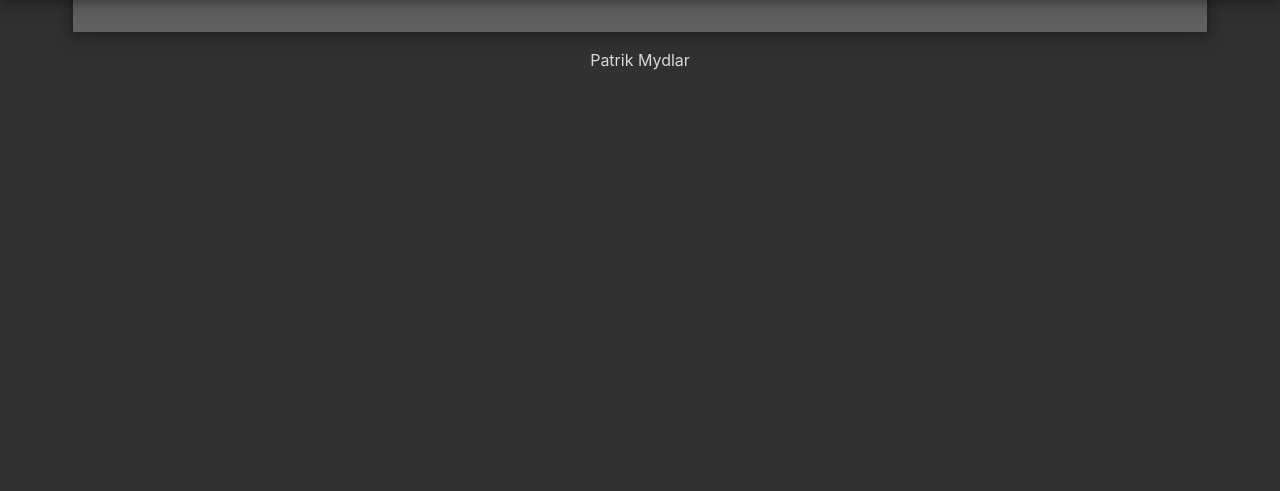
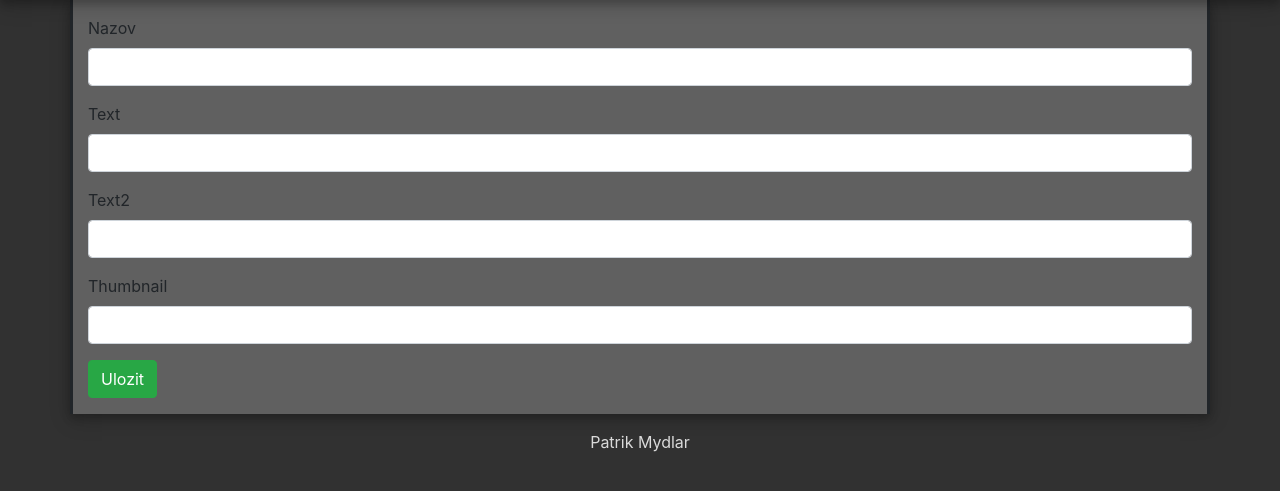
Before and after one commit to pantis/semestralnapraca, a PHP site: page /editor.php in a window 1280 px wide. Shown: the part 77-568 px from the top of the page. Run offline with PHP 8.4, Linux system fonts and the light colour scheme.

Commit message:
moznost pridavania clankov

```diff
--- a/semestralnaPraca/DBStorageSemestralna.php
+++ b/semestralnaPraca/DBStorageSemestralna.php
@@ -1,5 +1,4 @@
 <?php
-
 
 class DBStorageSemestralna
 {
@@ -20,7 +19,7 @@ class DBStorageSemestralna
     /**
      * @return ArticleLOL[]
      */
-    function loadAll()
+    public function loadAll()
     {
         $stmt = $this->pdo->query("select * from articles");
         $result = [];
@@ -31,9 +30,14 @@ class DBStorageSemestralna
         return $result;
     }
 
+    public function createArticle($title, $text, $text2, $thumbnail) {
+        $article = new ArticleLOL($title, $text, $text2, $thumbnail);
+        $this->Save($article);
+    }
 
-    function Save(ArticleLOL $article)
+    public function Save(ArticleLOL $article)
     {
-        // TODO: Implement Save() method.
+       $stmt = $this->pdo->prepare("insert into articles (title, text, text2, thumbnail) VALUES (?, ?, ?, ?)");
+       $stmt->execute([$article->getNazov(), $article->getText(), $article->getText2(), $article->getThumbnail()]);
     }
 }
--- a/semestralnaPraca/editor.php
+++ b/semestralnaPraca/editor.php
@@ -4,12 +4,16 @@ require "DBStorageSemestralna.php";
 
 $storage = new DBStorageSemestralna();
 
+if(isset($_POST['title'])) {
+    $storage->createArticle($_POST['title'], $_POST['text'], $_POST['text2'], $_POST['thumbnail']);
+}
+
 ?>
 <!DOCTYPE html>
 <html lang="en">
 <head>
     <meta charset="UTF-8">
-    <title>Domov</title>
+    <title>Editor</title>
 
     <link rel="stylesheet" href="https://cdn.jsdelivr.net/npm/bootstrap@4.5.3/dist/css/bootstrap.min.css"
           integrity="sha384-TX8t27EcRE3e/ihU7zmQxVncDAy5uIKz4rEkgIXeMed4M0jlfIDPvg6uqKI2xXr2" crossorigin="anonymous">
@@ -47,7 +51,25 @@ $storage = new DBStorageSemestralna();
     </div>
 </nav>
 <div class="container ramcek">
-
+    <form method="post">
+        <div class="form-group">
+            <label for="formGroupExampleInput">Nazov</label>
+            <input type="text" class="form-control" id="formGroupExampleInput" name="title">
+        </div>
+        <div class="form-group">
+            <label for="formGroupExampleInput2">Text</label>
+            <input type="text" class="form-control" id="formGroupExampleInput2" name="text">
+        </div>
+        <div class="form-group">
+            <label for="formGroupExampleInput2">Text2</label>
+            <input type="text" class="form-control" id="formGroupExampleInput3" name="text2">
+        </div>
+        <div class="form-group">
+            <label for="formGroupExampleInput2">Thumbnail</label>
+            <input type="text" class="form-control" id="formGroupExampleInput4" name="thumbnail">
+        </div>
+        <input type="submit" class="btn btn-success" value="Ulozit">
+    </form>
 </div>
 <footer>
     Patrik Mydlar
--- a/semestralnaPraca/home.php
+++ b/semestralnaPraca/home.php
@@ -1,6 +1,7 @@
 <?php
 require "ArticleLOL.php";
 require "DBStorageSemestralna.php";
+
 
 $storage = new DBStorageSemestralna();
 
@@ -9,7 +10,7 @@ $storage = new DBStorageSemestralna();
 <html lang="en">
 <head>
     <meta charset="UTF-8">
-    <title>Editor</title>
+    <title>Domov</title>
 
     <link rel="stylesheet" href="https://cdn.jsdelivr.net/npm/bootstrap@4.5.3/dist/css/bootstrap.min.css"
           integrity="sha384-TX8t27EcRE3e/ihU7zmQxVncDAy5uIKz4rEkgIXeMed4M0jlfIDPvg6uqKI2xXr2" crossorigin="anonymous">
```
